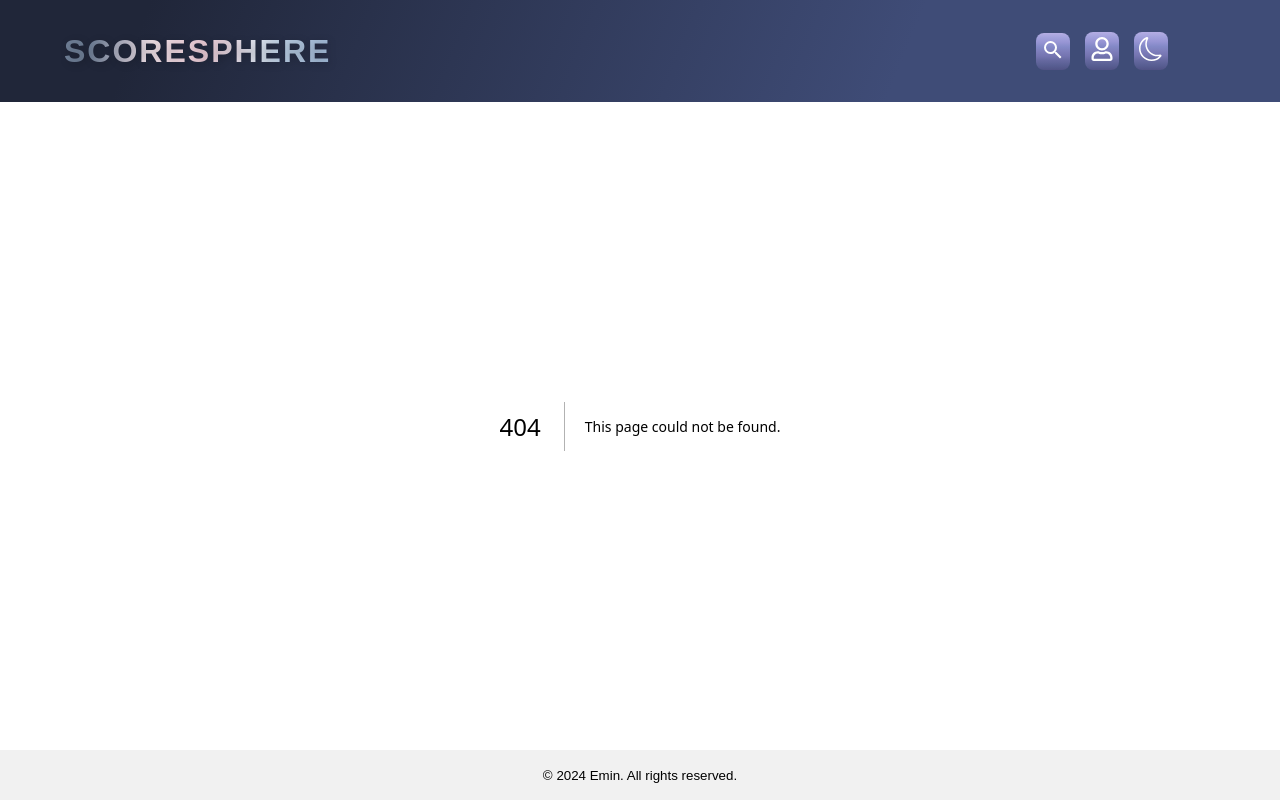
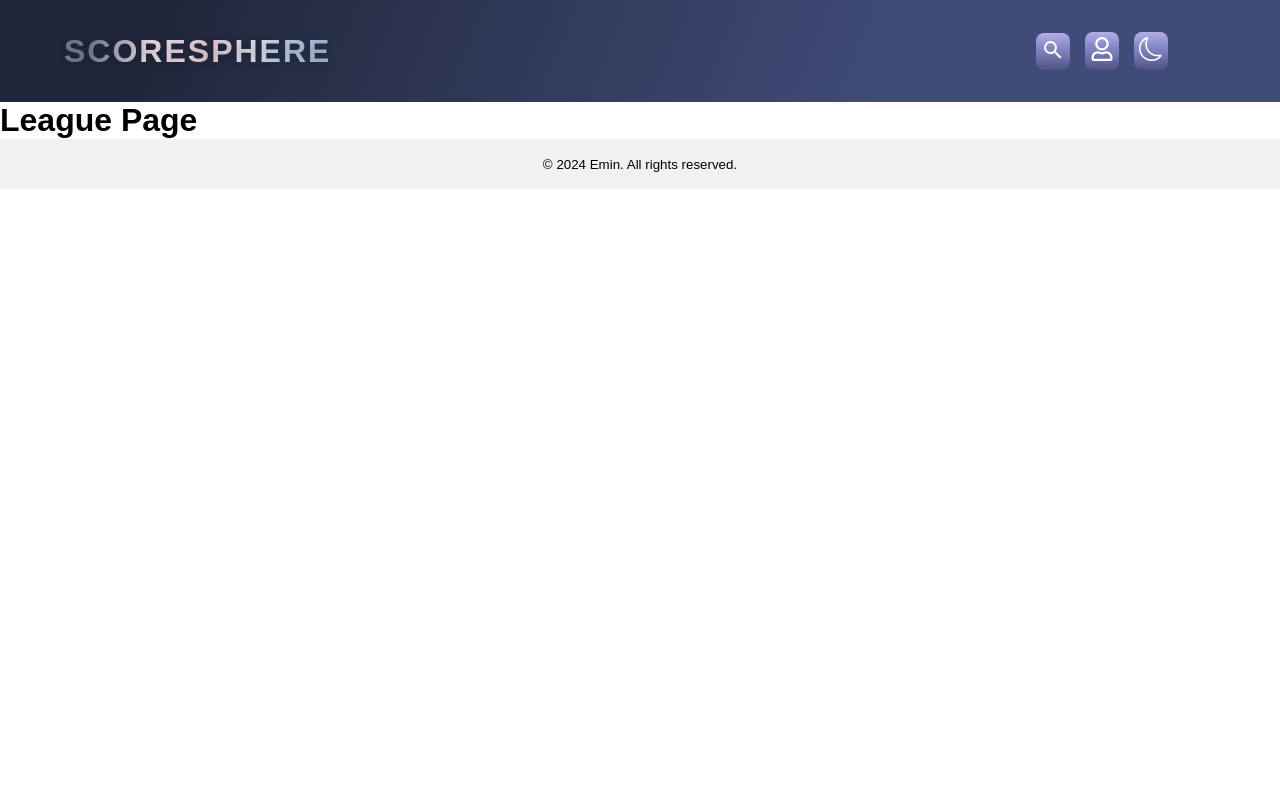
Before and after one commit to emindzanko1/NextScoreSphere, a Next.js app: page /league/2000 in a window 1280 px wide. Before the commit this address had no page. Built offline with nearby package versions, Linux system fonts and the light colour scheme.

Commit message:
Added league and team page

```diff
--- /dev/null
+++ b/app/league/[leagueId]/page.js
@@ -0,0 +1,3 @@
+export default function LeaguePage() {
+    return <h1>League Page</h1>
+}
--- /dev/null
+++ b/app/teams/[teamsId]/page.js
@@ -0,0 +1,3 @@
+export default function TeamPage() {
+    return <h1>Team page</h1>
+}
```
